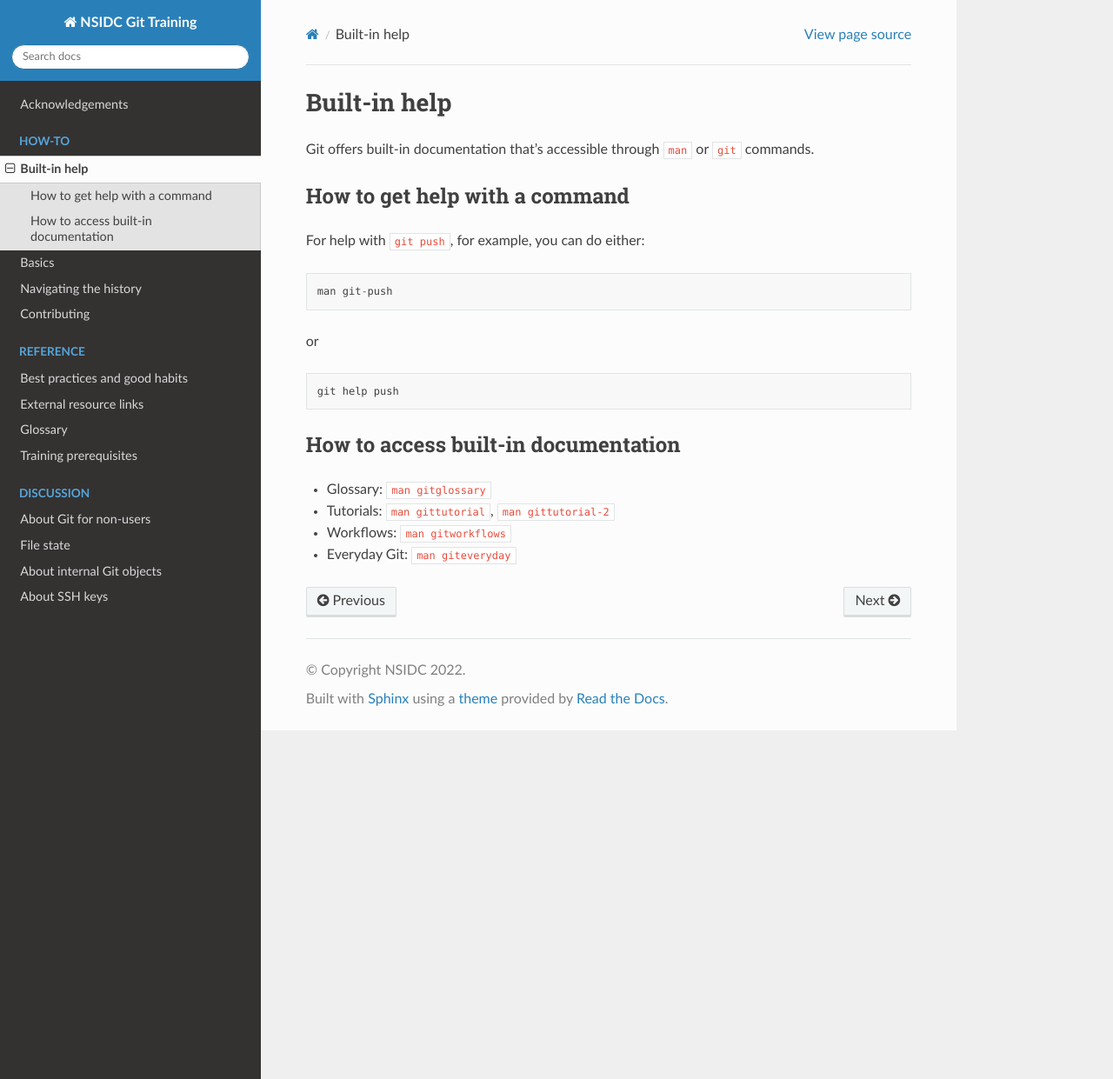
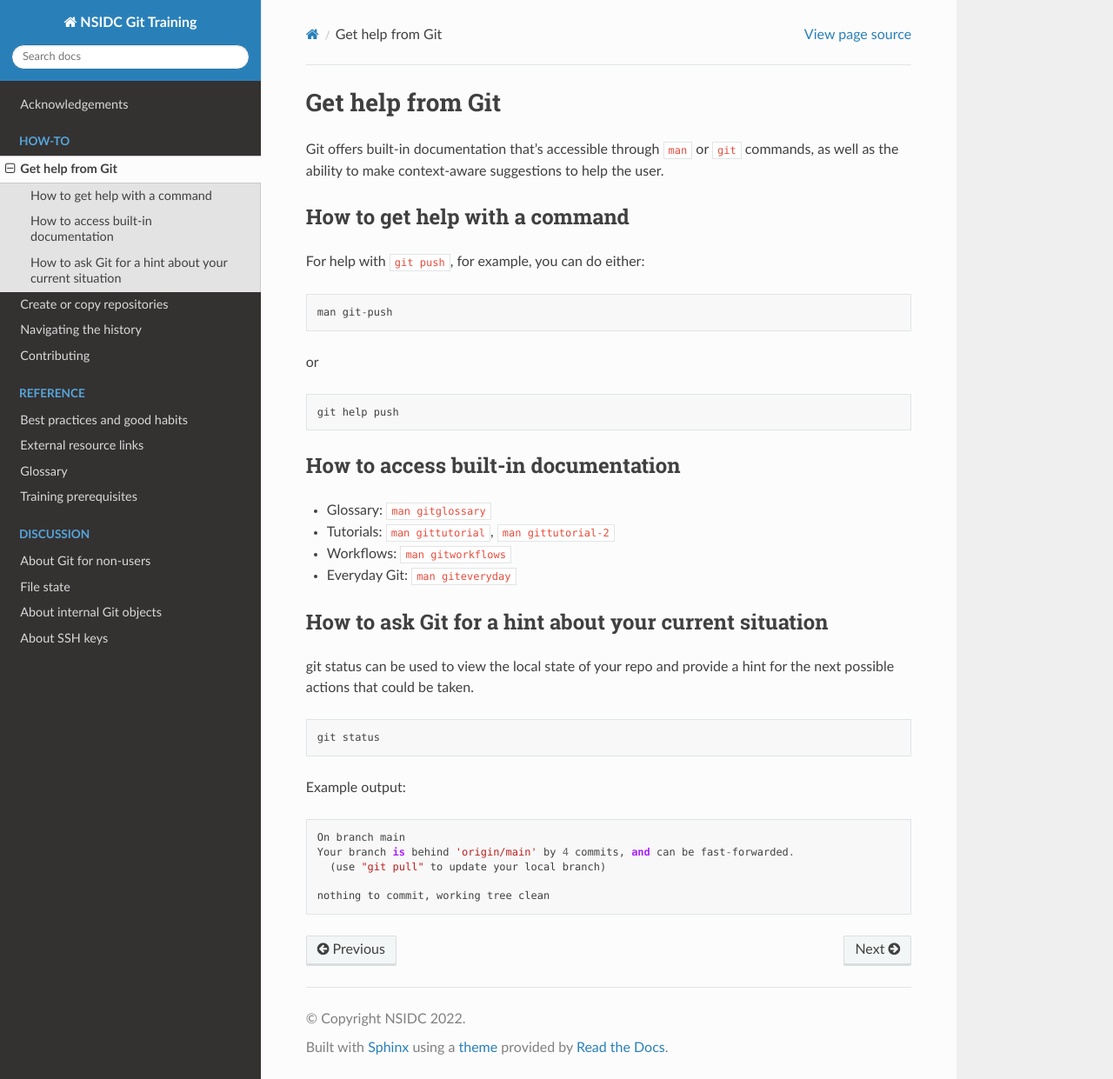
Before and after one commit to nsidc/git-training, a Sphinx documentation site: the page built from doc/how-to/built-in-help.md, in a window 1280 px wide and 1241 px high. Shown: the whole window at 87% size. Built offline with Sphinx 7.4.7 and the Read the Docs theme 2.0.0, drawn with Linux system fonts in a browser that asks for light colours.

Commit message:
Re-organize some how-tos

````diff
--- a/doc/home.rst
+++ b/doc/home.rst
@@ -23,11 +23,7 @@ Quick links
     - Discussion: :doc:`./discussion/about-git`
     - Beginner tutorials:
         - TODO
-
-- Common How Tos:
-    - :doc:`./how-to/basics`
-    - :doc:`./how-to/navigation`
-    - :doc:`./how-to/contributing`
+    - The "How To" section on the left nav-bar can be used as a cheat sheet!
 
 - Useful reference material:
     - :doc:`./reference/glossary`
--- a/doc/how-to/built-in-help.md
+++ b/doc/how-to/built-in-help.md
@@ -1,6 +1,7 @@
-# Built-in help
+# Get help from Git
 
-Git offers built-in documentation that's accessible through `man` or `git` commands.
+Git offers built-in documentation that's accessible through `man` or `git` commands, as
+well as the ability to make context-aware suggestions to help the user.
 
 
 ## How to get help with a command
@@ -24,3 +25,23 @@ git help push
 * Tutorials: `man gittutorial`, `man gittutorial-2`
 * Workflows: `man gitworkflows`
 * Everyday Git: `man giteveryday`
+
+
+## How to ask Git for a hint about your current situation
+
+git status can be used to view the local state of your repo and provide a
+hint for the next possible actions that could be taken.
+
+```
+git status
+```
+
+Example output:
+
+```
+On branch main
+Your branch is behind 'origin/main' by 4 commits, and can be fast-forwarded.
+  (use "git pull" to update your local branch)
+
+nothing to commit, working tree clean
+```
--- a/doc/index.rst
+++ b/doc/index.rst
@@ -15,7 +15,7 @@
     :glob:
 
     how-to/built-in-help.md
-    how-to/basics.md
+    how-to/create-or-copy.md
     how-to/navigation.md
     how-to/contributing.md
 
````
Also changed, not shown: doc/how-to/basics.md (deleted, +0 -37 lines), doc/how-to/create-or-copy.md (added, +30 -0 lines).
